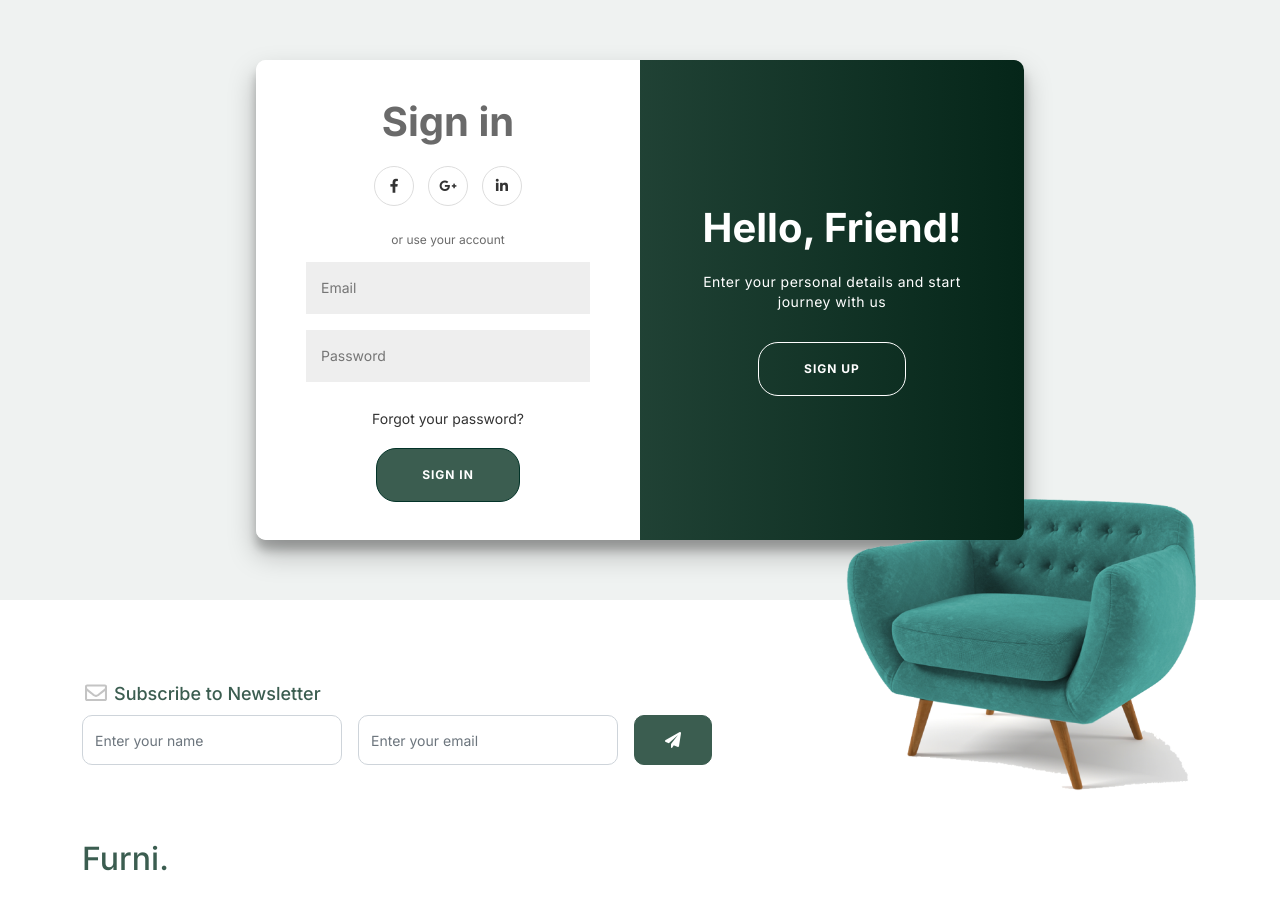
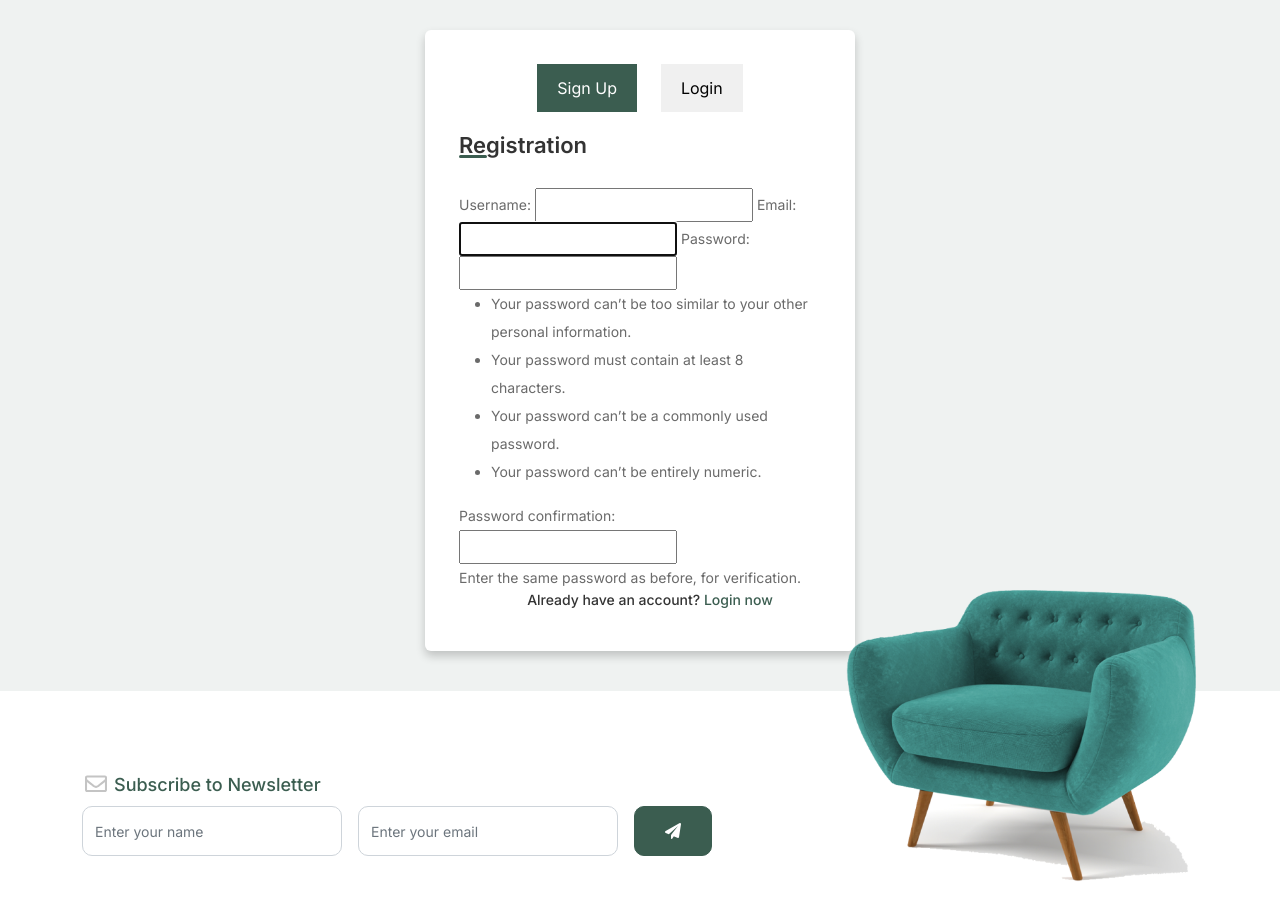
Before and after one commit to Olamigoke10/EccomerceWebsiteDjango, a Django app: page /user/sign-up/ in a window 1280 px wide. Shown: the part 84-983 px from the top of the page. Run offline with Django 4.2, Linux system fonts and the light colour scheme; some libraries are stand-ins or nearby versions.

Commit message:
Signup page

```diff
--- /dev/null
+++ b/static/assets/css/register.css
@@ -0,0 +1,90 @@
+@import url('https://fonts.googleapis.com/css?family=Poppins:400,500,600,700&display=swap');
+
+.wrapper_container{
+    display: flex;
+    align-items: center;
+    justify-content: center;
+    margin-bottom: 40px;
+}
+.wrapper{
+  position: relative;
+  max-width: 430px;
+  width: 100%;
+  background: #fff;
+  margin-top: 30px;
+  padding: 34px;
+  border-radius: 6px;
+  box-shadow: 0 5px 10px rgba(0,0,0,0.2);
+}
+.wrapper h2{
+  position: relative;
+  font-size: 22px;
+  font-weight: 600;
+  color: #333;
+}
+.wrapper h2::before{
+  content: '';
+  position: absolute;
+  left: 0;
+  bottom: 0;
+  height: 3px;
+  width: 28px;
+  border-radius: 12px;
+  background: #3b5d50;
+}
+.wrapper form{
+  margin-top: 30px;
+}
+.wrapper form .input-box{
+  height: 52px;
+  margin: 18px 0;
+}
+form .input-box input{
+  height: 100%;
+  width: 100%;
+  outline: none;
+  padding: 0 15px;
+  font-size: 17px;
+  font-weight: 400;
+  color: #333;
+  border: 1.5px solid #C7BEBE;
+  border-bottom-width: 2.5px;
+  border-radius: 6px;
+  transition: all 0.3s ease;
+}
+.input-box input:focus,
+.input-box input:valid{
+  border-color: #3b5d50;
+}
+form .policy{
+  display: flex;
+  align-items: center;
+}
+form h3{
+  color: #707070;
+  font-size: 14px;
+  font-weight: 500;
+  margin-left: 10px;
+}
+.input-box.button input{
+  color: #fff;
+  letter-spacing: 1px;
+  border: none;
+  background: #3b5d50;
+  cursor: pointer;
+}
+.input-box.button input:hover{
+  background: #3b5d50;
+}
+form .text h3{
+ color: #333;
+ width: 100%;
+ text-align: center;
+}
+form .text h3 a{
+  color: #3b5d50;
+  text-decoration: none;
+}
+form .text h3 a:hover{
+  text-decoration: underline;
+}
--- a/static/assets/css/signup.css
+++ /dev/null
@@ -1,226 +0,0 @@
-.auth-container {
-    margin: 60px 0;
-
-    @import url('https://fonts.googleapis.com/css?family=Montserrat:400,800');
-
-
-    h1 {
-      font-weight: bold;
-      margin: 0;
-    }
-
-    h2 {
-      text-align: center;
-    }
-
-    p {
-      font-size: 14px;
-      font-weight: 100;
-      line-height: 20px;
-      letter-spacing: 0.5px;
-      margin: 20px 0 30px;
-    }
-
-    span {
-      font-size: 12px;
-    }
-
-    a {
-      color: #333;
-      font-size: 14px;
-      text-decoration: none;
-      margin: 15px 0;
-    }
-
-    button {
-      border-radius: 20px;
-      border: 1px solid #033328;
-      background-color: #3b5d50;
-      color: #FFFFFF;
-      font-size: 12px;
-      font-weight: bold;
-      padding: 12px 45px;
-      letter-spacing: 1px;
-      text-transform: uppercase;
-      transition: transform 80ms ease-in;
-    }
-
-    button:active {
-      transform: scale(0.95);
-    }
-
-    button:focus {
-      outline: none;
-    }
-
-    button.ghost {
-      background-color: transparent;
-      border-color: #FFFFFF;
-    }
-
-    form {
-      background-color: #FFFFFF;
-      display: flex;
-      align-items: center;
-      justify-content: center;
-      flex-direction: column;
-      padding: 0 50px;
-      height: 100%;
-      text-align: center;
-    }
-
-    input {
-      background-color: #eee;
-      border: none;
-      padding: 12px 15px;
-      margin: 8px 0;
-      width: 100%;
-    }
-
-    .container {
-      background-color: #fff;
-      border-radius: 10px;
-      box-shadow: 0 14px 28px rgba(0,0,0,0.25),
-        0 10px 10px rgba(0,0,0,0.22);
-      position: relative;
-      overflow: hidden;
-      width: 768px;
-      max-width: 100%;
-      min-height: 480px;
-    }
-
-    .form-container {
-      position: absolute;
-      top: 0;
-      height: 100%;
-      transition: all 0.6s ease-in-out;
-    }
-
-    .sign-in-container {
-      left: 0;
-      width: 50%;
-      z-index: 2;
-    }
-
-    .container.right-panel-active .sign-in-container {
-      transform: translateX(100%);
-    }
-
-    .sign-up-container {
-      left: 0;
-      width: 50%;
-      opacity: 0;
-      z-index: 1;
-    }
-
-    .container.right-panel-active .sign-up-container {
-      transform: translateX(100%);
-      opacity: 1;
-      z-index: 5;
-      animation: show 0.6s;
-    }
-
-    @keyframes show {
-      0%, 49.99% {
-        opacity: 0;
-        z-index: 1;
-      }
-
-      50%, 100% {
-        opacity: 1;
-        z-index: 5;
-      }
-    }
-
-    .overlay-container {
-      position: absolute;
-      top: 0;
-      left: 50%;
-      width: 50%;
-      height: 100%;
-      overflow: hidden;
-      transition: transform 0.6s ease-in-out;
-      z-index: 100;
-    }
-
-
-    .container.right-panel-active .overlay-container {
-      transform: translateX(-100%);
-    }
-
-    .overlay {
-      background:#3b5d50;
-      background: -webkit-linear-gradient(to right, #3b5d50, #022d1d);
-      background: linear-gradient(to right, #3b5d50, #052619);
-      background-repeat: no-repeat;
-      background-size: cover;
-      background-position: 0 0;
-      color: #FFFFFF;
-      position: relative;
-      left: -100%;
-      height: 100%;
-      width: 200%;
-      transform: translateX(0);
-      transition: transform 0.6s ease-in-out;
-    }
-
-    .container.right-panel-active .overlay {
-      transform: translateX(50%);
-    }
-
-    .overlay-panel {
-      position: absolute;
-      display: flex;
-      align-items: center;
-      justify-content: center;
-      flex-direction: column;
-      padding: 0 40px;
-      text-align: center;
-      top: 0;
-      height: 100%;
-      width: 50%;
-      transform: translateX(0);
-      transition: transform 0.6s ease-in-out;
-    }
-
-    .overlay-left {
-      transform: translateX(-20%);
-    }
-
-    .container.right-panel-active .overlay-left {
-      transform: translateX(0);
-    }
-
-    .overlay-right {
-      right: 0;
-      transform: translateX(0);
-    }
-
-    .container.right-panel-active .overlay-right {
-      transform: translateX(20%);
-    }
-
-    .auth-container .container {
-        transition: all 0.6s ease-in-out;
-    }
-
-    .auth-container.right-panel-active .container {
-        transform: translateX(100%);
-    }
-
-
-    .social-container {
-      margin: 20px 0;
-    }
-
-    .social-container a {
-      border: 1px solid #DDDDDD;
-      border-radius: 50%;
-      display: inline-flex;
-      justify-content: center;
-      align-items: center;
-      margin: 0 5px;
-      height: 40px;
-      width: 40px;
-    }
-  }
--- a/templates/partials/base.html
+++ b/templates/partials/base.html
@@ -15,7 +15,7 @@
 		<link href="https://cdnjs.cloudflare.com/ajax/libs/font-awesome/6.0.0-beta3/css/all.min.css" rel="stylesheet">
 		<link href="{% static 'assets/css/tiny-slider.css' %}" rel="stylesheet">
 		<link href="{% static 'assets/css/style.css' %}" rel="stylesheet">
-		<link href="{% static 'assets/css/signup.css' %}" rel="stylesheet">
+		<link href="{% static 'assets/css/register.css' %}" rel="stylesheet">
 
 		<title>Furni Free Bootstrap 5 Template for Furniture and Interior Design Websites by Untree.co </title>
 	</head>
--- a/templates/userauths/signup.html
+++ b/templates/userauths/signup.html
@@ -1,54 +1,143 @@
 {% extends 'partials/base.html' %}
 {% load static %}
 {% block content %}
-<div class="auth-container">
-    <div class="container" id="container">
-        <div class="form-container sign-up-container">
-            <form action="#">
-                <h1>Create Account</h1>
-                <div class="social-container">
-                    <a href="#" class="social"><i class="fab fa-facebook-f"></i></a>
-                    <a href="#" class="social"><i class="fab fa-google-plus-g"></i></a>
-                    <a href="#" class="social"><i class="fab fa-linkedin-in"></i></a>
+
+<div class="wrapper_container">
+  <div class="wrapper">
+    <!-- Toggle Buttons -->
+    <div class="toggle-buttons">
+      <button id="show-register" class="active">Sign Up</button>
+      <button id="show-login">Login</button>
     </div>
-                <span>or use your email for registration</span>
-                <input type="text" placeholder="Name" />
-                <input type="email" placeholder="Email" />
-                <input type="password" placeholder="Password" />
-                <button>Sign Up</button>
+
+    <!-- Registration Form -->
+    <div id="register-form" class="form-box">
+      <h2>Registration</h2>
+      <form action="#" method="post">
+        <!-- <div class="input-box">
+          <input type="text" placeholder="Enter your name" required>
+        </div>
+        <div class="input-box">
+          <input type="text" placeholder="Enter your email" required>
+        </div>
+        <div class="input-box">
+          <input type="password" placeholder="Create password" required>
+        </div>
+        <div class="input-box">
+          <input type="password" placeholder="Confirm password" required>
+        </div>
+        <div class="policy">
+          <input type="checkbox" required>
+          <h3>I accept all terms & conditions</h3>
+        </div>
+        <div class="input-box button">
+          <input type="submit" value="Register Now">
+        </div> -->
+        {{form }}
+        <div class="text">
+          <h3>Already have an account? <a href="#" id="switch-to-login">Login now</a></h3>
+        </div>
       </form>
     </div>
 
-        <div class="form-container sign-in-container">
+    <!-- Login Form -->
+    <div id="login-form" class="form-box hidden">
+      <h2>Login</h2>
       <form action="#">
-                <h1>Sign in</h1>
-                <div class="social-container">
-                    <a href="#" class="social"><i class="fab fa-facebook-f"></i></a>
-                    <a href="#" class="social"><i class="fab fa-google-plus-g"></i></a>
-                    <a href="#" class="social"><i class="fab fa-linkedin-in"></i></a>
+        <div class="input-box">
+          <input type="text" placeholder="Enter your email" required>
         </div>
-                <span>or use your account</span>
-                <input type="email" placeholder="Email" />
-                <input type="password" placeholder="Password" />
-                <a href="#">Forgot your password?</a>
-                <button>Sign In</button>
+        <div class="input-box">
+          <input type="password" placeholder="Enter your password" required>
+        </div>
+        <div class="input-box button">
+          <input type="submit" value="Login Now">
+        </div>
+        <div class="text">
+          <h3>Don't have an account? <a href="#" id="switch-to-register">Sign Up now</a></h3>
+        </div>
       </form>
-        </div>
-
-        <div class="overlay-container">
-            <div class="overlay">
-                <div class="overlay-panel overlay-left">
-                    <h1>Welcome Back!</h1>
-                    <p>To keep connected with us please login with your personal info</p>
-                    <button class="ghost" id="signIn">Sign In</button>
-                </div>
-                <div class="overlay-panel overlay-right">
-                    <h1>Hello, Friend!</h1>
-                    <p>Enter your personal details and start journey with us</p>
-                    <button class="ghost" id="signUp">Sign Up</button>
     </div>
   </div>
 </div>
-    </div>
-</div>
+
+<!-- JavaScript for toggling forms -->
+<script>
+  // Elements
+  const registerForm = document.getElementById('register-form');
+  const loginForm = document.getElementById('login-form');
+  const switchToLogin = document.getElementById('switch-to-login');
+  const switchToRegister = document.getElementById('switch-to-register');
+  const showRegisterBtn = document.getElementById('show-register');
+  const showLoginBtn = document.getElementById('show-login');
+
+  // Function to show login form and hide register form
+  const showLogin = () => {
+    loginForm.classList.remove('hidden');
+    registerForm.classList.add('hidden');
+    showLoginBtn.classList.add('active');
+    showRegisterBtn.classList.remove('active');
+  };
+
+  // Function to show register form and hide login form
+  const showRegister = () => {
+    registerForm.classList.remove('hidden');
+    loginForm.classList.add('hidden');
+    showRegisterBtn.classList.add('active');
+    showLoginBtn.classList.remove('active');
+  };
+
+  // Event Listeners
+  switchToLogin.addEventListener('click', function (e) {
+    e.preventDefault();
+    showLogin();
+  });
+
+  switchToRegister.addEventListener('click', function (e) {
+    e.preventDefault();
+    showRegister();
+  });
+
+  showLoginBtn.addEventListener('click', showLogin);
+  showRegisterBtn.addEventListener('click', showRegister);
+</script>
+
+<style>
+  .toggle-buttons {
+    text-align: center;
+    margin-bottom: 20px;
+  }
+
+  .toggle-buttons button {
+    padding: 10px 20px;
+    margin: 0 10px;
+    cursor: pointer;
+    background-color: #f0f0f0;
+    border: none;
+    font-size: 16px;
+    transition: background-color 0.3s;
+  }
+
+  .toggle-buttons button.active {
+    background-color: #3b5d50;
+    color: white;
+  }
+
+  .form-box {
+    opacity: 0;
+    height: 0;
+    overflow: hidden;
+    transition: opacity 0.5s ease, height 0.5s ease;
+  }
+
+  .form-box:not(.hidden) {
+    opacity: 1;
+    height: auto;
+  }
+
+  .hidden {
+    display: none;
+  }
+</style>
+
 {% endblock content %}
```
Also changed, not shown: userauths/admin.py (line endings or trailing spaces). Lines whose indentation alone changed are shown as unchanged.
